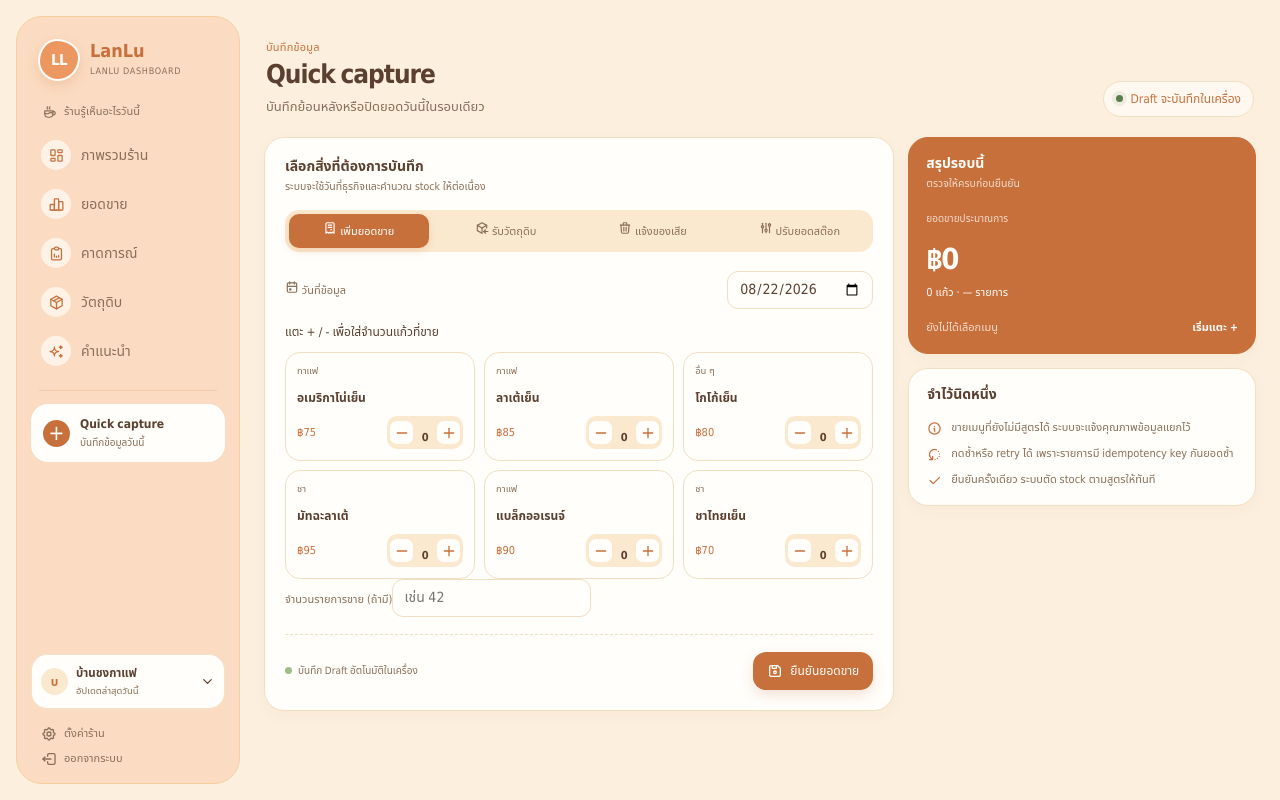
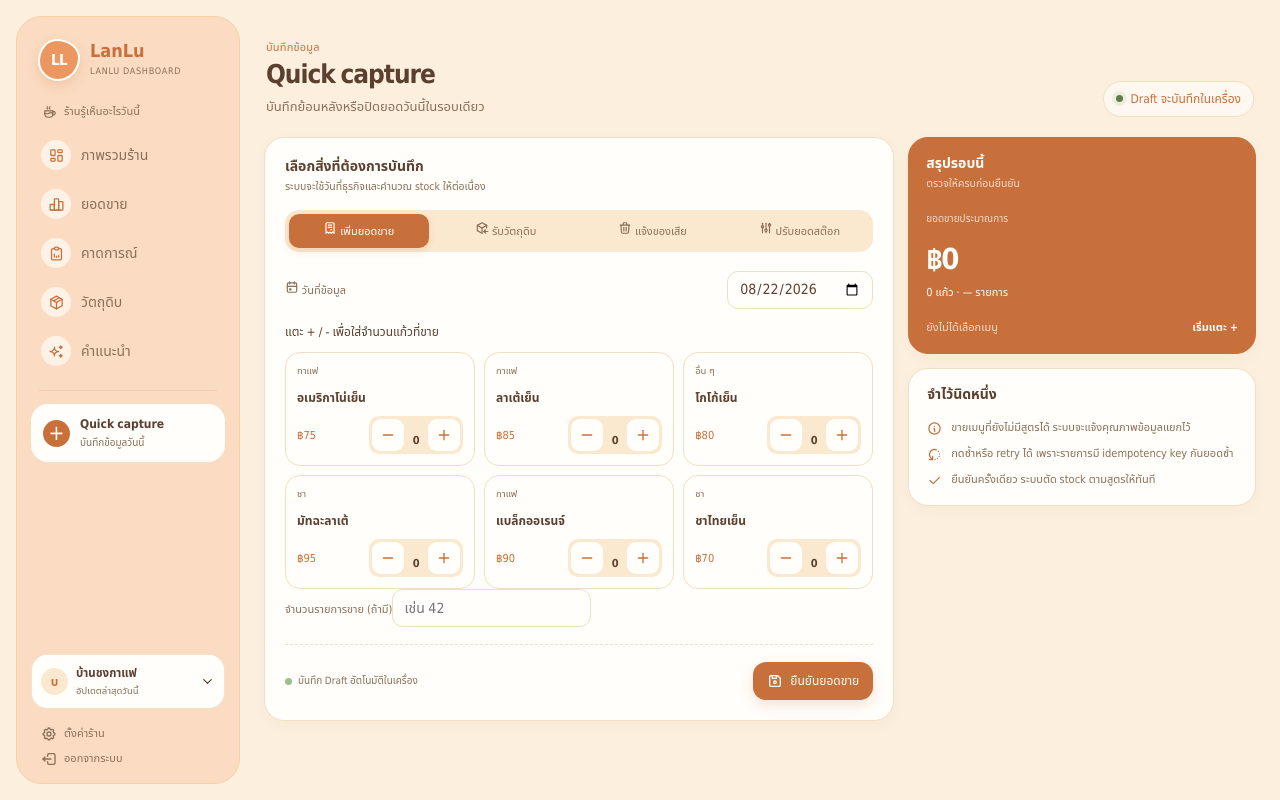
Before and after one commit to BKungBK/LanLu, a Next.js app: page /capture in a window 1280 px wide. Built offline with nearby package versions, Linux system fonts and the light colour scheme.

Commit message:
Improve capture touch targets and audit coverage

```diff
--- a/app/globals.css
+++ b/app/globals.css
@@ -204,7 +204,7 @@ button { cursor: pointer; }
 .menu-choice-bottom { display: flex; align-items: center; justify-content: space-between; gap: 6px; margin-top: 10px; }
 .menu-price { color: var(--clay-dark); font-size: 11px; }
 .stepper { display: inline-flex; align-items: center; gap: 3px; padding: 3px; background: var(--cream-2); border-radius: 10px; }
-.stepper button { display: grid; place-items: center; width: 23px; height: 23px; padding: 0; color: var(--clay-dark); border: 0; border-radius: 7px; background: var(--paper); }
+.stepper button { display: grid; place-items: center; width: 32px; height: 32px; padding: 0; color: var(--clay-dark); border: 0; border-radius: 9px; background: var(--paper); }
 .stepper button:hover { background: #fff; }
 .stepper strong { min-width: 18px; color: var(--coffee); text-align: center; font-size: 11px; }
 .capture-footer { display: flex; align-items: center; justify-content: space-between; gap: 12px; padding-top: 17px; margin-top: 17px; border-top: 1px dashed var(--line); }
--- a/scripts/audit-production.mjs
+++ b/scripts/audit-production.mjs
@@ -47,6 +47,7 @@ async function auditRoute(page, route, viewportName) {
       return !(element.getAttribute("aria-label") || element.getAttribute("title") || element.textContent?.trim() || element.getAttribute("placeholder") || element.getAttribute("name") || hasAssociatedLabel || (labelledBy && document.getElementById(labelledBy)?.textContent?.trim()));
     }).map((element) => element.outerHTML.slice(0, 180));
     const missingAlt = [...document.querySelectorAll("img")].filter((image) => !image.hasAttribute("alt")).map((image) => image.outerHTML.slice(0, 180));
+    const smallTouchTargets = interactive.filter((element) => { const rect = element.getBoundingClientRect(); return rect.width > 0 && rect.height > 0 && (rect.width < 24 || rect.height < 24); }).map((element) => ({ tag: element.tagName.toLowerCase(), aria: element.getAttribute("aria-label"), text: element.textContent?.trim().slice(0, 30), width: Math.round(element.getBoundingClientRect().width), height: Math.round(element.getBoundingClientRect().height) }));
     const viewportWidth = document.documentElement.clientWidth;
     const scrollWidth = document.documentElement.scrollWidth;
     const resources = performance.getEntriesByType("resource");
@@ -59,6 +60,7 @@ async function auditRoute(page, route, viewportName) {
       expectedMissing: expectedText.filter((text) => !document.body.innerText.includes(text)),
       unnamedInteractive,
       missingAlt,
+      smallTouchTargets,
       viewportWidth,
       scrollWidth,
       horizontalOverflow: scrollWidth > viewportWidth + 1,
@@ -76,6 +78,7 @@ async function auditRoute(page, route, viewportName) {
   if (inspection.horizontalOverflow) issues.push(`horizontal overflow ${inspection.scrollWidth}px > ${inspection.viewportWidth}px`);
   if (inspection.unnamedInteractive.length) issues.push(`${inspection.unnamedInteractive.length} unnamed interactive elements`);
   if (inspection.missingAlt.length) issues.push(`${inspection.missingAlt.length} images missing alt`);
+  if (inspection.smallTouchTargets.length) issues.push(`${inspection.smallTouchTargets.length} interactive targets smaller than 24px`);
   if (consoleErrors.length) issues.push(`${consoleErrors.length} console errors`);
   if (pageErrors.length) issues.push(`${pageErrors.length} page errors`);
   if (failedRequests.length) issues.push(`${failedRequests.length} failed requests`);
```
